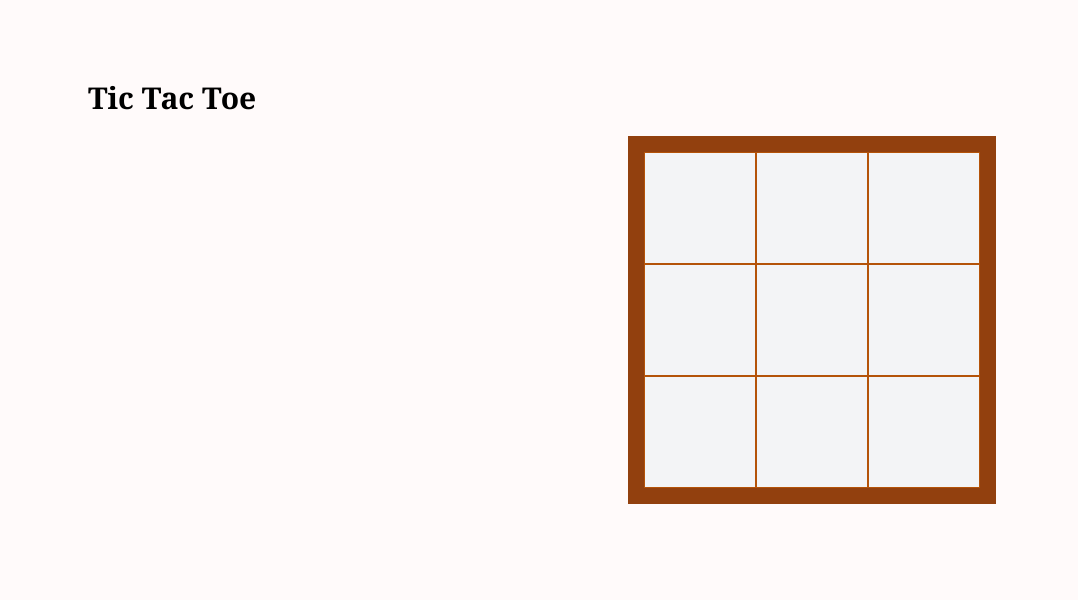
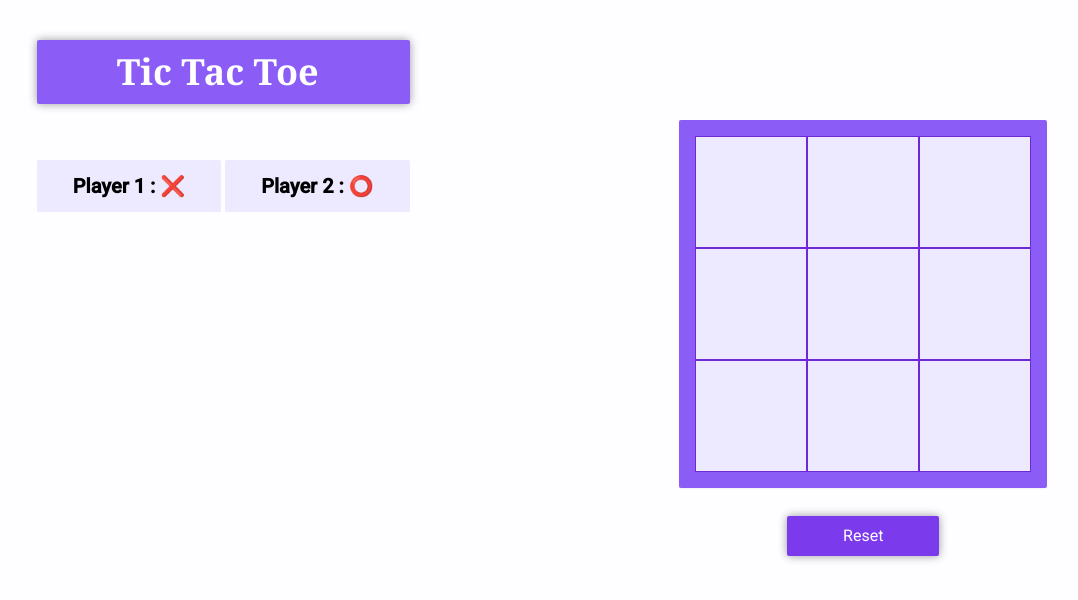
Before and after one commit to yogita-s-24/tic-tac-toe-game, a React (Vite) app: page / in a window 1280 px wide. Shown: the top 600 px of the page, without its empty margins (98-1176 px from the left). Built offline with nearby package versions, Linux system fonts and the light colour scheme.

Commit message:
ref :  Tic Tac Toe layout in React component Home

```diff
--- a/src/index.css
+++ b/src/index.css
@@ -1,7 +1,12 @@
+@import url('https://fonts.googleapis.com/css2?family=Merriweather:wght@300&family=Roboto:wght@400;500&display=swap');
+
 @tailwind base;
 @tailwind components;
 @tailwind utilities;
 
+
 body{
-  background-color:   #fffafa !important;
+  background-color:   #fefdff !important;
+  font-family: 'Roboto', sans-serif !important;
+
 }
--- a/src/views/Home/Home.jsx
+++ b/src/views/Home/Home.jsx
@@ -2,28 +2,46 @@ import React from "react";
 
 function Home() {
   return (
-    <div className="flex justify-around flex-wrap mt-20">
+    <div className="flex justify-around flex-wrap mt-10">
       <div>
-        <h1 className="text-3xl font-bold font-sans md:font-serif text-black">
+        <h1 className="text-4xl font-bold font-sans md:font-serif  px-20 py-3 rounded-sm bg-violet-500 text-white shadow-3xl" >
           Tic Tac Toe
         </h1>
+
+        <div className="flex justify-around mt-14">
+        <h1 className="text-xl font-black bg-violet-100 px-9 py-3 rounded-sm">Player 1 : ❌</h1>
+        <h1 className="text-xl font-black bg-violet-100 px-9 py-3 ms-1 rounded-sm">Player 2 : ⭕ </h1>
+        </div>
+
       </div>
 
-      <div className="w-fit p-4 bg-amber-800 mt-14">
-        <div className="box flex align-center justify-center ">
-          <div className="box bg-gray-100 w-28 h-28 border border-amber-700 hover:shadow-3xl hover:z-50"></div>
-          <div className="box bg-gray-100 w-28 h-28 border border-amber-700 hover:shadow-3xl hover:z-50"></div>
-          <div className="box bg-gray-100 w-28 h-28 border border-amber-700 hover:shadow-3xl hover:z-50"></div>
+      <div className="mt-20">
+        <div className="w-fit p-4 bg-violet-500 rounded-sm shadow-sm">
+          <div className="box flex align-center justify-center ">
+            <div className="box bg-violet-100 w-28 h-28 border border-violet-700 hover:shadow-3xl hover:z-50 hover:bg-white"></div>
+            <div className="box bg-violet-100 w-28 h-28 border border-violet-700 hover:shadow-3xl hover:z-50 hover:bg-white"></div>
+            <div className="box bg-violet-100 w-28 h-28 border border-violet-700 hover:shadow-3xl hover:z-50 hover:bg-white"></div>
+          </div>
+
+          <div className="box flex align-center justify-center">
+            <div className="box bg-violet-100 w-28 h-28 border border-violet-700 hover:shadow-3xl hover:z-50 hover:bg-white"></div>
+            <div className="box bg-violet-100 w-28 h-28 border border-violet-700 hover:shadow-3xl hover:z-50 hover:bg-white"></div>
+            <div className="box bg-violet-100 w-28 h-28 border border-violet-700 hover:shadow-3xl hover:z-50 hover:bg-white"></div>
+          </div>
+
+          <div className="box flex align-center justify-center">
+            <div className="box bg-violet-100 w-28 h-28 border border-violet-700 hover:shadow-3xl hover:z-50 hover:bg-white"></div>
+            <div className="box bg-violet-100 w-28 h-28 border border-violet-700 hover:shadow-3xl hover:z-50 hover:bg-white"></div>
+            <div className="box bg-violet-100 w-28 h-28 border border-violet-700 hover:shadow-3xl hover:z-50 hover:bg-white"></div>
+          </div>
         </div>
-        <div className="box flex align-center justify-center">
-          <div className="box bg-gray-100 w-28 h-28 border border-amber-700 hover:shadow-3xl hover:z-50"></div>
-          <div className="box bg-gray-100 w-28 h-28 border border-amber-700 hover:shadow-3xl hover:z-50"></div>
-          <div className="box bg-gray-100 w-28 h-28 border border-amber-700 hover:shadow-3xl hover:z-50"></div>
-        </div>
-        <div className="box flex align-center justify-center">
-          <div className="box bg-gray-100 w-28 h-28 border border-amber-700 hover:shadow-3xl hover:z-50"></div>
-          <div className="box bg-gray-100 w-28 h-28 border border-amber-700 hover:shadow-3xl hover:z-50"></div>
-          <div className="box bg-gray-100 w-28 h-28 border border-amber-700 hover:shadow-3xl hover:z-50"></div>
+
+        <div className="text-center mt-7">
+          <button
+            type="button"
+            className="bg-violet-600 text-white px-14 py-2 rounded-sm shadow-3xl">
+            Reset
+          </button>
         </div>
       </div>
     </div>
```
